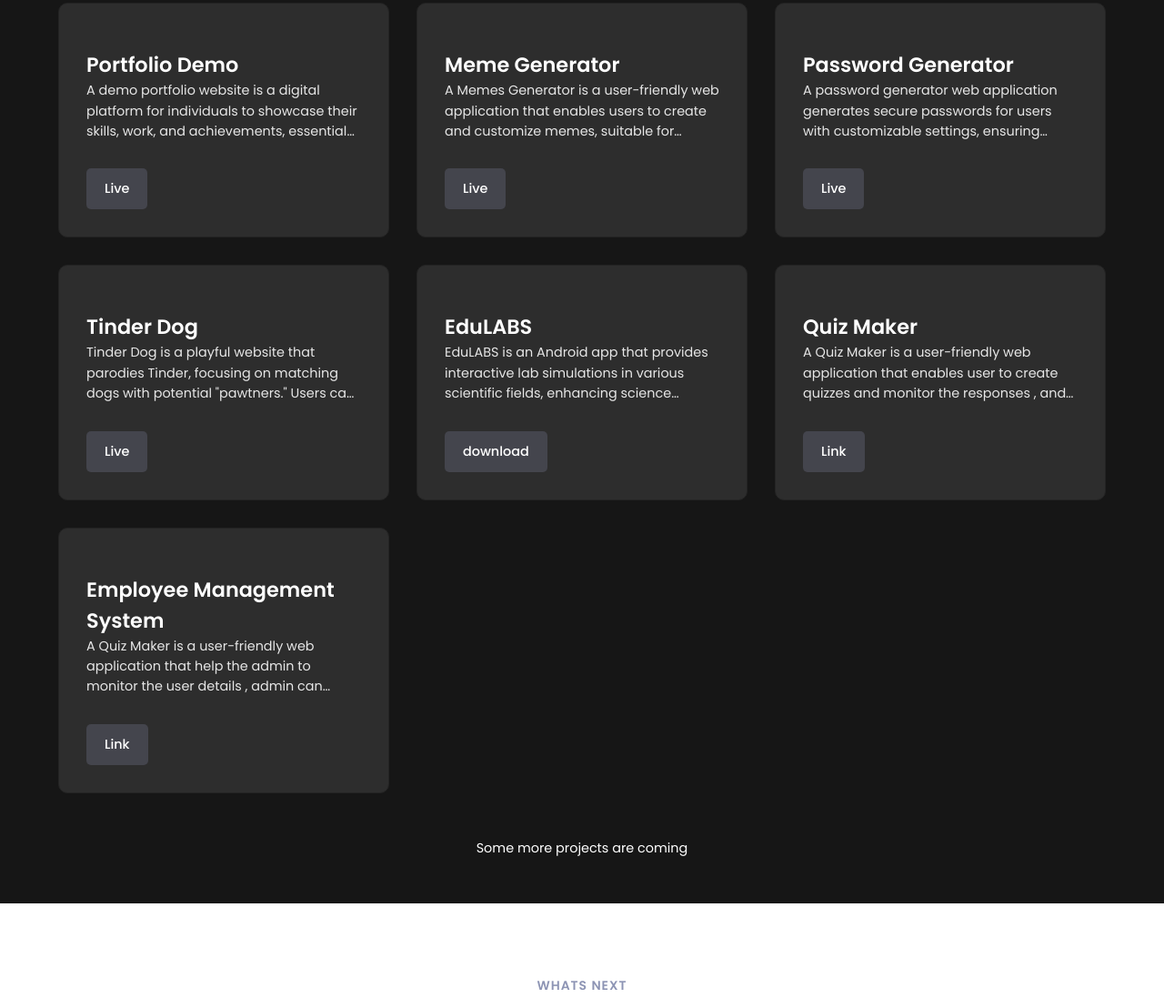
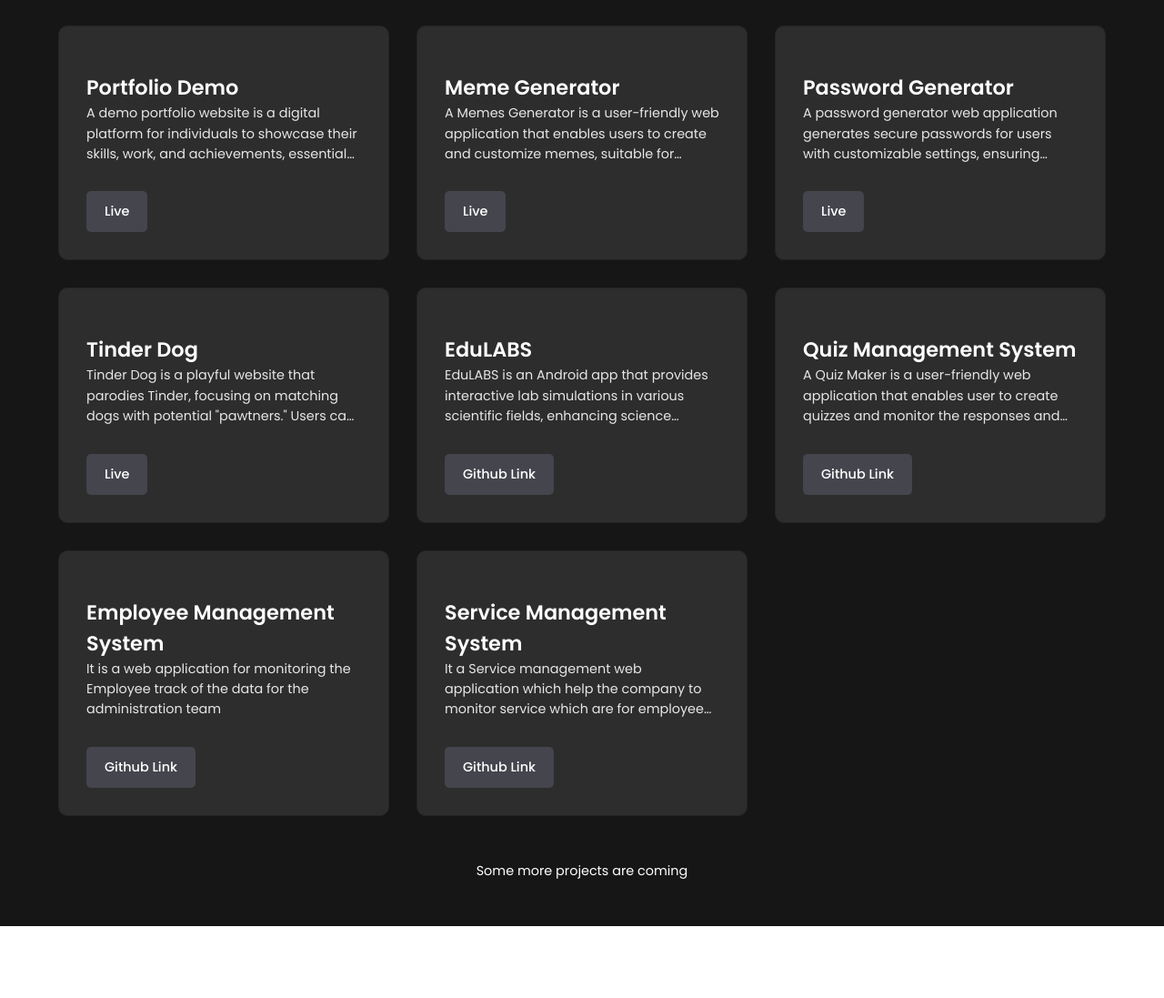
Before and after one commit to saurabhcr007/web-portfolio, a plain HTML site: page index.html in a window 1280 px wide. Shown: the part 1513-2610 px from the top of the page at 91% size. Drawn offline with Linux system fonts and the light colour scheme.

Commit message:
Resume Update

```diff
--- a/index.html
+++ b/index.html
@@ -46,22 +46,23 @@
               <strong>Hi, I'm Saurabh Chaudhary</strong>
               <span>I'm An Associate Engineer At <a href="https://www.ltts.com/">L&T Technology Services</a></span>
               <h1>Passionate to Learn New Technologies.</h1>
-              <p>An enthusiastic engineering fresher who is always ready to learn new things and integrate technical skills for the growth of the organization.</p>
+              <p>An enthusiastic motivated Java Backend Developer with 8 Months of Experience, Committed to Continuous Learning, Growth, and Contributing My Best Knowledge to Drive Success.</p>
           </div>
       </section>
       <section id="about-me">
           <strong>About Me</strong>
-          <h2>Hello, I'm A Java FullStack Developer.</h2>
+          <h2>Hello, I'm A Java Backend Developer.</h2>
           <div class="about-text">
               <h3>Passionate to Learn New Technologies.</h3>
               <p>My name is <b>Saurabh Chaudhary</b> and I have completed my B.Tech in <b>Computer Science and Information Technology</b> from <b>Dr. A.P.J. Abdul Kalam Technical University</b></p>
-              <p>I have done 2 Internship which helped me to learn new technologies.<b>7 Months
-                      Experience</b> in web Developer.</p>
+              <p>I have done 2 Internship which helped me to learn new technologies.<b>8 Months
+                      Experience</b> in Backend development.</p>
               <p>I have relevant skills in the field software development and hands-on experience on several languages , tools and frameworks.</p>
               <p>I'm open to opportunities where I can contribute with the best of my knowledge while also improving upon my skills to learn and grow .</p>
               <a href="./Saurabh_Chaudhary.pdf" target="_blank">My Resume<i class="fa-solid fa-eye"></i></a>
           </div>
       </section>
+
       <section id="project">
           <div class="project-heading">
               <div class="project-heading-text">
@@ -93,17 +94,23 @@
             <div class="project-box s-box1">
                 <strong>EduLABS</strong>
                 <p>EduLABS is an Android app that provides interactive lab simulations in various scientific fields, enhancing science education accessibility by offering a safe and cost-effective alternative to traditional labs.</p>
-                <a href="https://drive.google.com/drive/folders/1VeFXubCw4QUZ9QEamGPOndRyvNLXKw3f?usp=sharing">download</a>
+                <a href="https://github.com/saurabhcr007/EduLABs">Github Link</a>
             </div>
             <div class="project-box s-box1">
-                <strong>Quiz Maker</strong>
-                <p>A Quiz Maker is a user-friendly web application that enables user to create quizzes and monitor the responses , and user can also give the quiz with the valid quiz code</p>
-                <a href="./">Link</a>
+                <strong>Quiz Management System</strong>
+                <p>A Quiz Maker is a user-friendly web application that enables user to create quizzes and monitor the responses and can view the past quizzes from dashboard.</p>
+                <a href="https://github.com/saurabhcr007/Quiz-Management-System">Github Link</a>
             </div>
             <div class="project-box s-box1">
                 <strong>Employee Management System</strong>
-                <p>A Quiz Maker is a user-friendly web application that help the admin to monitor the user details , admin can add,delete , modify the employee details . And employee can login to see their profile only.</p>
-                <a href="./">Link</a>
+                <p>It is a web application for monitoring the Employee track of the data for the administration team</p>
+                <a href="https://github.com/saurabhcr007/Employee-Management-System">Github Link</a>
+
+            </div>
+            <div class="project-box s-box1">
+                <strong>Service Management System</strong>
+                <p>It a Service management web application which help the company to monitor service which are for employee adn the vendor which should be providing it.</p>
+                <a href="https://github.com/saurabhcr007/Service-Management-System">Github Link</a>
 
             </div>
           </div>
```
Also changed, not shown: 1 other file.
